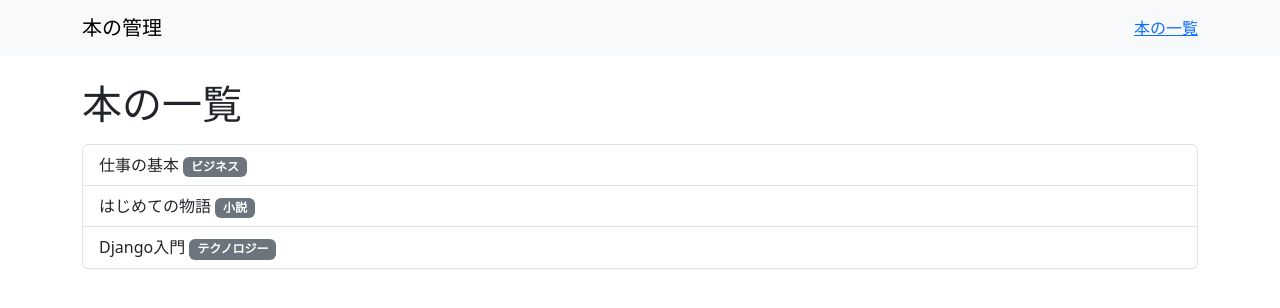
After one commit to uV6LkwAE/django-handson, a Django app: page /books in a window 1280 px wide. The commit adds this page. Shown: the top 308 px of the page. Run offline with Django 5.2, Linux system fonts and the light colour scheme; data comes from the database, SQL or seed files in the repository.

Commit message:
「5-4. template：一覧を表示する」まで

```diff
--- /dev/null
+++ b/bookproject/book/templates/book/book_list.html
@@ -0,0 +1,15 @@
+{% extends "base.html" %}
+
+{% block title %}本の一覧{% endblock %}
+{% block content %}
+    <h1 class="mb-3">本の一覧</h1>
+    <ul class="list-group">
+        {% for book in books %}
+            <li class="list-group-item">
+                {{ book.title }} <span class="badge text-bg-secondary">{{ book.get_category_display }}</span>
+            </li>
+        {% empty %}
+            <li class="list-group-item">本はまだ登録されていません。</li>
+        {% endfor %}
+    </ul>
+{% endblock %}
--- a/bookproject/book/urls.py
+++ b/bookproject/book/urls.py
@@ -8,4 +8,5 @@ urlpatterns = [
     # 残りのパスが空なら、views.indexを呼び出す
     # 今回の場合はどちらからも削られていない
     path("", views.index, name="index"),
+    path("books", views.BookListView.as_view(), name="book_list"),
 ]
--- a/bookproject/book/views.py
+++ b/bookproject/book/views.py
@@ -1,7 +1,13 @@
 from django.shortcuts import render
 from django.http import HttpResponse
+from django.views.generic import ListView
+from .models import Book
 
 # Create your views here.
 
 def index(request):
     return HttpResponse("Hello")
+
+class BookListView(ListView):
+    model = Book
+    context_object_name = "books"
--- a/bookproject/templates/base.html
+++ b/bookproject/templates/base.html
@@ -10,6 +10,7 @@
         <nav class="navbar bg-body-tertiary mb-4">
             <div class="container">
                 <a class="navbar-brand" href="{% url 'book:index' %}">本の管理</a>
+                <a href="{% url 'book:book_list' %}">本の一覧</a>
             </div>
         </nav>
         <main class="container pb-4">
```
